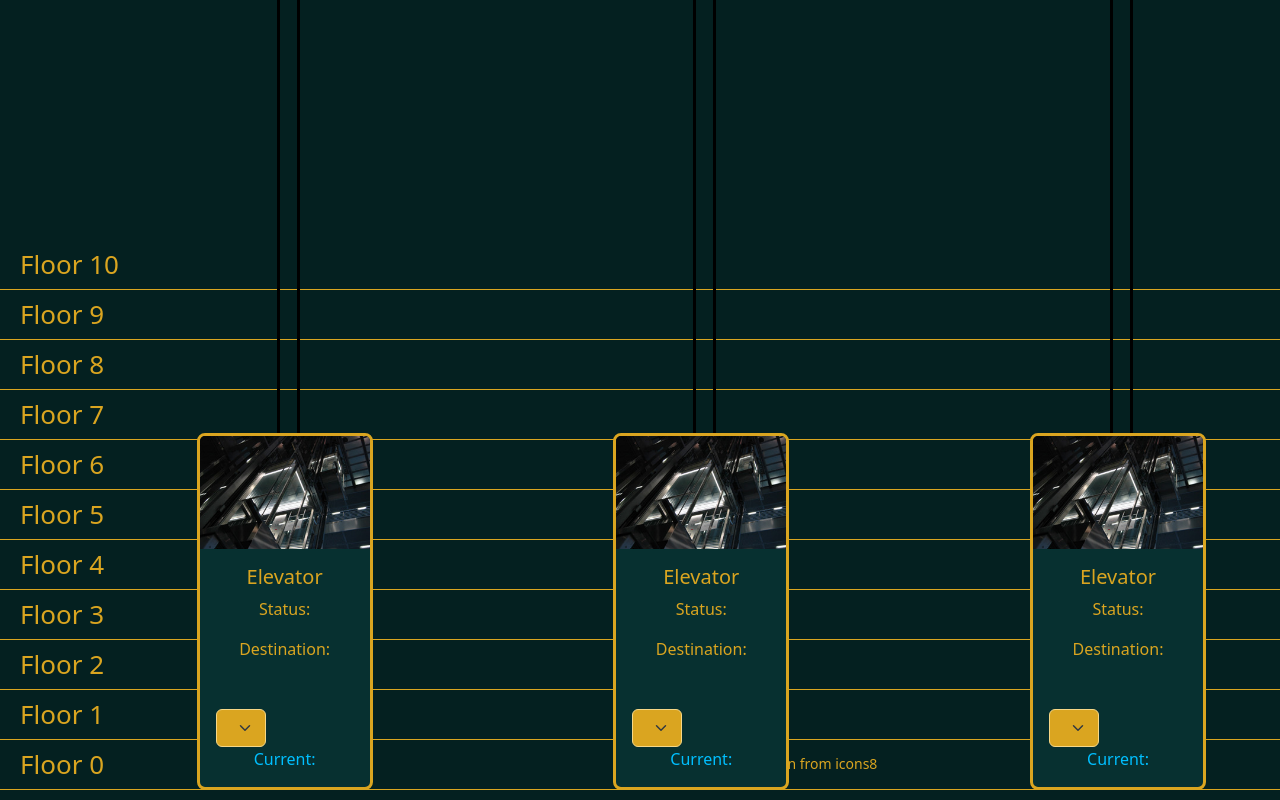
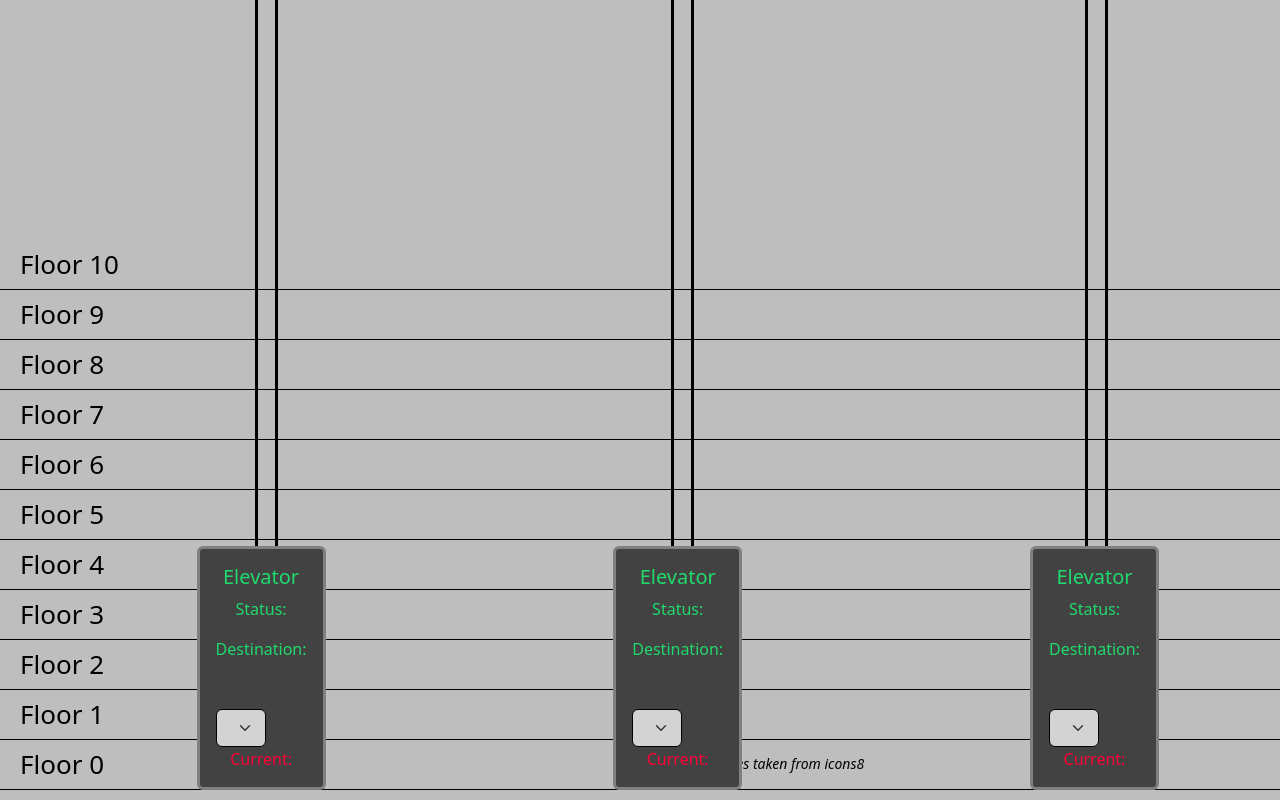
Before and after one commit to eadanie1/elevator-mysql, a React (Vite) app in the folder frontend/elevator-react/: page / in a window 1280 px wide. Built offline with nearby package versions, Linux system fonts and the light colour scheme; no server answers.

Commit message:
styling changes, colors etc

```diff
--- a/frontend/elevator-react/src/App.css
+++ b/frontend/elevator-react/src/App.css
@@ -2,5 +2,9 @@
   max-width: 1280px;
   padding: 2rem;
   text-align: center;
-  color: goldenrod;
+  color: black;
 }
+
+small {
+  font-style: italic;
+}
--- a/frontend/elevator-react/src/App.tsx
+++ b/frontend/elevator-react/src/App.tsx
@@ -55,26 +55,26 @@ function App() {
   //     });
   // }, []);
 
-  useEffect(() => {
-    // change to dynamically reading from CallElevator once form setup
-    const floors = [0, 1, 2];
+  // useEffect(() => {
+  //   // change to dynamically reading from CallElevator once form setup
+  //   // const floors = [0, 1, 2];
 
-    // also debug what double call is about in backend server
-    axios
-      .post(`http://localhost:3000/api/elevators/call`, { floors: floors })
-      .then((res) => {
-        // if (id === 1) {
-        //   setFloor1(floor);
-        // } else if (id === 2) {
-        //   setFloor2(floor);
-        // } else if (id === 3) {
-        //   setFloor3(floor);
-        // }
-      })
-      .catch((err) => {
-        setError(err.message);
-      });
-  }, []);
+  //   // also debug what double call is about in backend server
+  //   axios
+  //     .post(`http://localhost:3000/api/elevators/call`, { floors: floors })
+  //     .then((res) => {
+  //       // if (id === 1) {
+  //       //   setFloor1(floor);
+  //       // } else if (id === 2) {
+  //       //   setFloor2(floor);
+  //       // } else if (id === 3) {
+  //       //   setFloor3(floor);
+  //       // }
+  //     })
+  //     .catch((err) => {
+  //       setError(err.message);
+  //     });
+  // }, []);
 
   console.log(elevators);
 
--- a/frontend/elevator-react/src/components/ElevatorStatus.tsx
+++ b/frontend/elevator-react/src/components/ElevatorStatus.tsx
@@ -1,6 +1,5 @@
 import { Elevator } from "../types/types";
 import styles from "../styles/elevatorStatus.module.css";
-import ElevatorCables from "./ElevatorCables";
 
 interface ESProps {
   elevators: Elevator[];
@@ -18,9 +17,9 @@ const ElevatorStatus = ({ elevators, floor1, floor2, floor3 }: ESProps) => {
         style={{
           position: "absolute",
           top: "0",
-          left: "calc(33.33% - 150px)",
+          left: "calc(33.33% - 172px)",
           width: "3px",
-          height: `calc(100% - ${floor1 * 50 + 365}px)`,
+          height: `calc(100% - ${floor1 * 50 + 250}px)`,
           backgroundColor: "black",
         }}
       />
@@ -28,9 +27,9 @@ const ElevatorStatus = ({ elevators, floor1, floor2, floor3 }: ESProps) => {
         style={{
           position: "absolute",
           top: "0",
-          left: "calc(33.33% - 130px)",
+          left: "calc(33.33% - 152px)",
           width: "3px",
-          height: `calc(100% - ${floor1 * 50 + 365}px)`,
+          height: `calc(100% - ${floor1 * 50 + 250}px)`,
           backgroundColor: "black",
         }}
       />
@@ -42,12 +41,6 @@ const ElevatorStatus = ({ elevators, floor1, floor2, floor3 }: ESProps) => {
           left: "calc(33.33% - 230px)",
         }}
       >
-        <img
-          src={`/src/images/elevator-image.jpg`}
-          className="card-img-top"
-          style={{ width: "170px" }}
-          alt={`Elevator image`}
-        />
         <div className={`card-body d-flex flex-column justify-content-between`}>
           <h5 className="card-title">Elevator {elevators[0]?.id}</h5>
           <p>Status: {elevators[0]?.status}</p>
@@ -73,9 +66,9 @@ const ElevatorStatus = ({ elevators, floor1, floor2, floor3 }: ESProps) => {
         style={{
           position: "absolute",
           top: "0",
-          left: "calc(66.66% - 160px)",
+          left: "calc(66.66% - 182px)",
           width: "3px",
-          height: `calc(100% - ${floor2 * 50 + 365}px)`,
+          height: `calc(100% - ${floor2 * 50 + 250}px)`,
           backgroundColor: "black",
         }}
       />
@@ -83,9 +76,9 @@ const ElevatorStatus = ({ elevators, floor1, floor2, floor3 }: ESProps) => {
         style={{
           position: "absolute",
           top: "0",
-          left: "calc(66.66% - 140px)",
+          left: "calc(66.66% - 162px)",
           width: "3px",
-          height: `calc(100% - ${floor2 * 50 + 365}px)`,
+          height: `calc(100% - ${floor2 * 50 + 250}px)`,
           backgroundColor: "black",
         }}
       />
@@ -97,12 +90,6 @@ const ElevatorStatus = ({ elevators, floor1, floor2, floor3 }: ESProps) => {
           left: "calc(66.66% - 240px)",
         }}
       >
-        <img
-          src={`/src/images/elevator-image.jpg`}
-          className="card-img-top"
-          style={{ width: "170px" }}
-          alt={`Elevator image`}
-        />
         <div className={`card-body d-flex flex-column justify-content-between`}>
           <h5 className="card-title">Elevator {elevators[1]?.id}</h5>
           <p>Status: {elevators[1]?.status}</p>
@@ -128,9 +115,9 @@ const ElevatorStatus = ({ elevators, floor1, floor2, floor3 }: ESProps) => {
         style={{
           position: "absolute",
           top: "0",
-          left: "calc(100% - 170px)",
+          left: "calc(100% - 195px)",
           width: "3px",
-          height: `calc(100% - ${floor3 * 50 + 365}px)`,
+          height: `calc(100% - ${floor3 * 50 + 250}px)`,
           backgroundColor: "black",
         }}
       />
@@ -138,9 +125,9 @@ const ElevatorStatus = ({ elevators, floor1, floor2, floor3 }: ESProps) => {
         style={{
           position: "absolute",
           top: "0",
-          left: "calc(100% - 150px)",
+          left: "calc(100% - 175px)",
           width: "3px",
-          height: `calc(100% - ${floor3 * 50 + 365}px)`,
+          height: `calc(100% - ${floor3 * 50 + 250}px)`,
           backgroundColor: "black",
         }}
       />
@@ -152,12 +139,6 @@ const ElevatorStatus = ({ elevators, floor1, floor2, floor3 }: ESProps) => {
           left: "calc(100% - 250px)",
         }}
       >
-        <img
-          src={`/src/images/elevator-image.jpg`}
-          className="card-img-top"
-          style={{ width: "170px" }}
-          alt={`Elevator image`}
-        />
         <div className={`card-body d-flex flex-column justify-content-between`}>
           <h5 className="card-title">Elevator {elevators[2]?.id}</h5>
           <p>Status: {elevators[2]?.status}</p>
--- a/frontend/elevator-react/src/index.css
+++ b/frontend/elevator-react/src/index.css
@@ -5,5 +5,5 @@ body {
 }
 
 .bodyCustom {
-  background-color: rgb(4, 32, 32);
+  background-color: rgb(190, 190, 190);
 }
--- a/frontend/elevator-react/src/styles/elevatorStatus.module.css
+++ b/frontend/elevator-react/src/styles/elevatorStatus.module.css
@@ -1,16 +1,15 @@
 .elevator {
-  background-color: rgb(7, 48, 48) !important;
-  border: 3px solid goldenrod !important;
-  border-radius: 8px !important;
-  color: goldenrod !important;
+  background-color: rgb(66, 66, 66) !important;
+  border: 3px solid grey !important;
+  color: rgb(32, 218, 110) !important;
 }
 
 .current {
-  color: deepskyblue !important;
+  color: rgb(255, 0, 55) !important;
   margin: 0;
 }
 
 select {
-  background-color: goldenrod !important;
-  border-color: rgb(247, 215, 134)  !important;
+  background-color: lightgrey !important;
+  border-color: black  !important;
 }
--- a/frontend/elevator-react/src/styles/floor-lines.module.css
+++ b/frontend/elevator-react/src/styles/floor-lines.module.css
@@ -4,7 +4,7 @@
   left: 0;
   right: 0;
   height: 1px;
-  background-color:goldenrod;
+  background-color:black;
   z-index: -1;
 }
 
@@ -14,7 +14,7 @@
 
 .lineText1 {
   font-size: 26px;
-  color: goldenrod;
+  color: black;
   position: fixed;
   bottom: 0px;
   padding-left: 20px;
@@ -26,7 +26,7 @@
 
 .lineText2 {
   font-size: 26px;
-  color: goldenrod;
+  color: black;
   position: fixed;
   bottom: 50px;
   padding-left: 20px;
@@ -38,7 +38,7 @@
 
 .lineText3 {
   font-size: 26px;
-  color: goldenrod;
+  color: black;
   position: fixed;
   bottom: 100px;
   padding-left: 20px;
@@ -50,7 +50,7 @@
 
 .lineText4 {
   font-size: 26px;
-  color: goldenrod;
+  color: black;
   position: fixed;
   bottom: 150px;
   padding-left: 20px;
@@ -62,7 +62,7 @@
 
 .lineText5 {
   font-size: 26px;
-  color: goldenrod;
+  color: black;
   position: fixed;
   bottom: 200px;
   padding-left: 20px;
@@ -74,7 +74,7 @@
 
 .lineText6 {
   font-size: 26px;
-  color: goldenrod;
+  color: black;
   position: fixed;
   bottom: 250px;
   padding-left: 20px;
@@ -86,7 +86,7 @@
 
 .lineText7 {
   font-size: 26px;
-  color: goldenrod;
+  color: black;
   position: fixed;
   bottom: 300px;
   padding-left: 20px;
@@ -98,7 +98,7 @@
 
 .lineText8 {
   font-size: 26px;
-  color: goldenrod;
+  color: black;
   position: fixed;
   bottom: 350px;
   padding-left: 20px;
@@ -110,7 +110,7 @@
 
 .lineText9 {
   font-size: 26px;
-  color: goldenrod;
+  color: black;
   position: fixed;
   bottom: 400px;
   padding-left: 20px;
@@ -122,7 +122,7 @@
 
 .lineText10 {
   font-size: 26px;
-  color: goldenrod;
+  color: black;
   position: fixed;
   bottom: 450px;
   padding-left: 20px;
@@ -134,7 +134,7 @@
 
 .lineText11 {
   font-size: 26px;
-  color: goldenrod;
+  color: black;
   position: fixed;
   bottom: 500px;
   padding-left: 20px;
```
